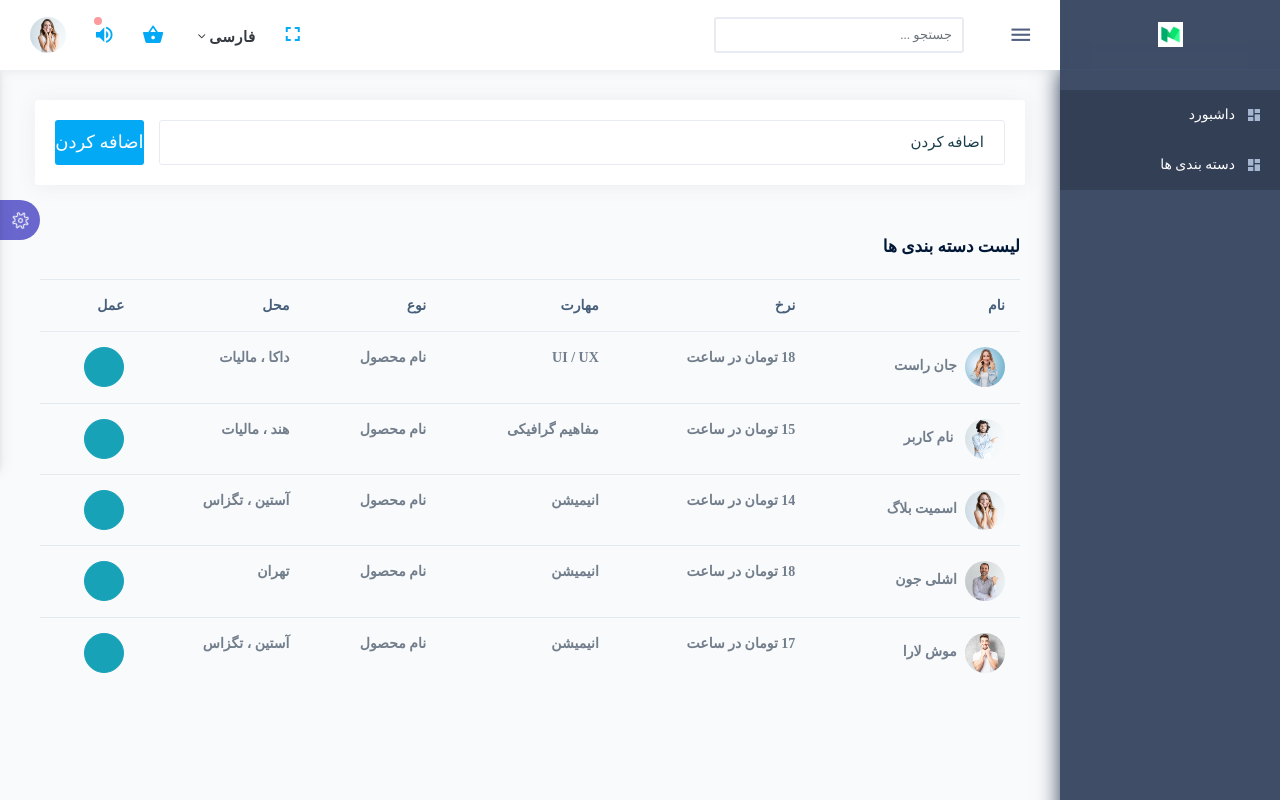
After one commit to hamed-zeidabadi/CMS_PHP, a PHP site: page /admin/category.php in a window 1280 px wide. The commit adds this page. Run offline with PHP 8.4, Linux system fonts and the light colour scheme; some libraries are stand-ins or nearby versions; some web fonts are replaced.

Commit message:
Add category component

```diff
--- /dev/null
+++ b/admin/category.php
@@ -0,0 +1,204 @@
+<!doctype html>
+<html lang="en">
+
+
+<!-- Mirrored from motrila.iranneginhotel.ir/blank.html by HTTrack Website Copier/3.x [XR&CO'2014], Mon, 02 Dec 2019 09:33:29 GMT -->
+
+<head>
+    <meta charset="UTF-8">
+    <meta name="description" content="">
+    <meta http-equiv="X-UA-Compatible" content="IE=edge">
+    <meta name="viewport" content="width=device-width, initial-scale=1, shrink-to-fit=no">
+    <!-- Title -->
+    <title>پنل مدیریت</title>
+
+    <!-- Favicon -->
+    <link rel="icon" href="img/core-img/favicon.png">
+
+    <!-- These plugins only need for the run this page -->
+    <link rel="stylesheet" href="css/default-assets/notification.css">
+    <link rel="stylesheet" href="style.css">
+
+</head>
+
+<body>
+    <!-- Preloader -->
+    <div id="preloader">
+        <div id="ctn-preloader" class="ont-preloader">
+            <div class="animation-preloader">
+                <div class="spinner"></div>
+                <div class="txt-loading">
+                    <span data-text-preloader=" پنل مدیریت" class="letters-loading">
+                        پنل مدیریت
+                    </span>
+                </div>
+                <p class="text-center">بارگذاری</p>
+            </div>
+
+            <div class="loader">
+                <div class="row">
+                    <div class="col-3 loader-section section-left">
+                        <div class="bg"></div>
+                    </div>
+                    <div class="col-3 loader-section section-left">
+                        <div class="bg"></div>
+                    </div>
+                    <div class="col-3 loader-section section-right">
+                        <div class="bg"></div>
+                    </div>
+                    <div class="col-3 loader-section section-right">
+                        <div class="bg"></div>
+                    </div>
+                </div>
+            </div>
+        </div>
+    </div>
+    <!-- Preloader -->
+
+
+    <!-- Setting Panel -->
+    <?php include 'setting.php'  ?>
+
+    <!-- ======================================
+******* Page Wrapper Area Start **********
+======================================= -->
+    <div class="ecaps-page-wrapper">
+        <!-- Sidemenu Area -->
+        <div class="ecaps-sidemenu-area">
+            <!-- Desktop Logo -->
+            <div class="ecaps-logo">
+                <a href="index.php"><img class="desktop-logo" src="img/shop-img/18.jpg" alt="لوگوی دسک تاپ"> <img class="small-logo" src="img/shop-img/18.jpg" alt="آرم موبایل"></a>
+            </div>
+
+            <!-- Side Nav -->
+            <div class="ecaps-sidenav" id="ecapsSideNav">
+                <!-- Side Menu Area -->
+                <div class="side-menu-area">
+                    <!-- Sidebar Menu -->
+
+                    <?php include 'sidebar.php'  ?>
+
+
+
+                </div>
+            </div>
+        </div>
+
+        <!-- Page Content -->
+        <div class="ecaps-page-content">
+            <!-- Top Header Area -->
+            <?php include 'header.php'  ?>
+
+            <!-- Main Content Area -->
+            <div class="main-content">
+                <div class="container-fluid">
+
+
+
+
+
+
+
+                    <div class="col-12 box-margin">
+                        <div class="card">
+                            <div class="card-body">
+                                <div class="widgets-todo-list-area">
+                                    <form id="form-add-todo" class="form-add-todo d-flex">
+                                        <input type="text" id="new-todo-item" class="new-todo-item" name="todo" placeholder="اضافه کردن">
+                                        <input type="submit" id="add-todo-item" class="add-todo-item" value="اضافه کردن">
+                                    </form>
+                                </div>
+                            </div>
+                        </div>
+                    </div>
+
+                    <div class="card-body">
+                        <h4 class="card-title">لیست دسته بندی ها</h4>
+                        <!-- Table with outer spacing -->
+                        <div class="table-responsive">
+                            <table class="table">
+                                <thead>
+                                    <tr>
+                                        <th>نام</th>
+                                        <th>نرخ</th>
+                                        <th>مهارت</th>
+                                        <th>نوع</th>
+                                        <th>محل</th>
+                                        <th>عمل</th>
+                                    </tr>
+                                </thead>
+                                <tbody>
+                                    <tr>
+                                        <td class="text-bold-500"><img class="chat-img mr-2 border-radius-50" src="img/member-img/1.png" alt="">جان راست</td>
+                                        <td>18 تومان در ساعت</td>
+                                        <td class="text-bold-500">UI / UX</td>
+                                        <td>نام محصول</td>
+                                        <td>داکا ، مالیات</td>
+                                        <td><a href="#"><i class="icon-envelope btn btn-info btn-circle"></i></a></td>
+                                    </tr>
+                                    <tr>
+                                        <td class="text-bold-500"><img class="chat-img mr-2 border-radius-50" src="img/member-img/2.png" alt=""> نام کاربر</td>
+                                        <td>15 تومان در ساعت</td>
+                                        <td class="text-bold-500">مفاهیم گرافیکی</td>
+                                        <td>نام محصول</td>
+                                        <td>هند ، مالیات</td>
+                                        <td><a href="#"><i class="icon-envelope btn btn-info btn-circle"></i></a></td>
+                                    </tr>
+                                    <tr>
+                                        <td class="text-bold-500"><img class="chat-img mr-2 border-radius-50" src="img/member-img/3.png" alt="">اسمیت بلاگ</td>
+                                        <td>14 تومان در ساعت</td>
+                                        <td class="text-bold-500">انیمیشن</td>
+                                        <td>نام محصول</td>
+                                        <td>آستین ، تگزاس</td>
+                                        <td><a href="#"><i class="icon-envelope btn btn-info btn-circle"></i></a></td>
+                                    </tr>
+                                    <tr>
+                                        <td class="text-bold-500"><img class="chat-img mr-2 border-radius-50" src="img/member-img/4.png" alt="">اشلی جون</td>
+                                        <td>18 تومان در ساعت</td>
+                                        <td class="text-bold-500">انیمیشن</td>
+                                        <td>نام محصول</td>
+                                        <td>تهران</td>
+                                        <td><a href="#"><i class="icon-envelope btn btn-info btn-circle"></i></a></td>
+                                    </tr>
+                                    <tr>
+                                        <td class="text-bold-500"><img class="chat-img mr-2 border-radius-50" src="img/member-img/5.png" alt="">موش لارا</td>
+                                        <td>17 تومان در ساعت</td>
+                                        <td class="text-bold-500">انیمیشن</td>
+                                        <td>نام محصول</td>
+                                        <td>آستین ، تگزاس</td>
+                                        <td><a href="#"><i class="icon-envelope font-15 btn btn-info btn-circle"></i></a></td>
+                                    </tr>
+                                </tbody>
+                            </table>
+                        </div>
+                    </div>
+                </div>
+            </div>
+        </div>
+    </div>
+
+    <!-- ======================================
+********* Page Wrapper Area End ***********
+======================================= -->
+
+    <!-- Must needed plugins to the run this Template -->
+    <script src="js/jquery.min.js"></script>
+    <script src="js/popper.min.js"></script>
+    <script src="js/bootstrap.min.js"></script>
+    <script src="js/bundle.js"></script>
+    <script src="js/default-assets/setting.js"></script>
+    <script src="js/default-assets/fullscreen.js"></script>
+
+    <!-- Active JS -->
+    <script src="js/default-assets/active.js"></script>
+    <script src="js/default-assets/bootstrap-growl.js"></script>
+    <script src="js/default-assets/notification-active.js"></script>
+    <!-- These plugins only need for the run this page -->
+    <script src="js/default-assets/todolist.js"></script>
+    <script src="js/default-assets/bootstrap-growl.js"></script>
+
+
+</body>
+
+
+</html>
--- a/admin/header.php
+++ b/admin/header.php
@@ -1,4 +1,5 @@
-  <header class="top-header-area d-flex align-items-center justify-content-between">
+
+ <header class="top-header-area d-flex align-items-center justify-content-between">
       <div class="left-side-content-area d-flex align-items-center">
           <!-- Mobile Logo -->
           <div class="mobile-logo mr-3 mr-sm-4">
--- a/admin/index.php
+++ b/admin/index.php
@@ -93,7 +93,9 @@
             <!-- Main Content Area -->
             <div class="main-content">
                 <div class="container-fluid">
-                    <div class="height-800"></div>
+                    <!-- <div class="height-800">
+                    </div> -->
+                    <p>صفحه اصلی</p>
                 </div>
             </div>
         </div>
--- a/admin/sidebar.php
+++ b/admin/sidebar.php
@@ -4,8 +4,7 @@
 
 
           <li class="active"><a href="index.php"><i class="zmdi zmdi-view-dashboard"></i><span>داشبورد</span></a></li>
-
-
+          <li class="active"><a href="category.php"><i class="zmdi zmdi-view-dashboard"></i><span>دسته بندی ها</span></a></li>
 
           <!-- <li class="treeview">
               <a href="javascript:void(0)"><i class="zmdi zmdi-apps"></i> <span>برنامه ها</span> <i class="fa fa-angle-left"></i></a>
```
